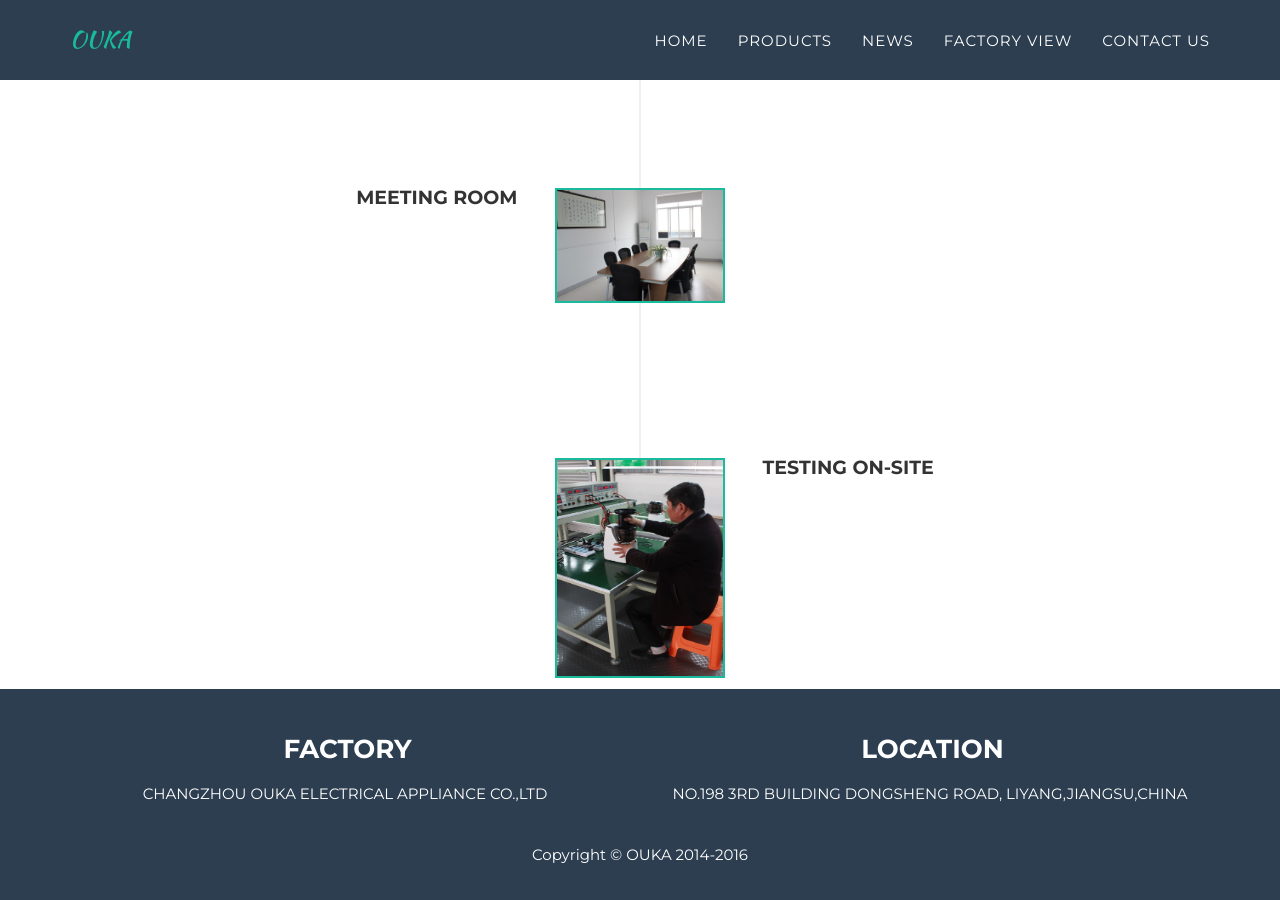
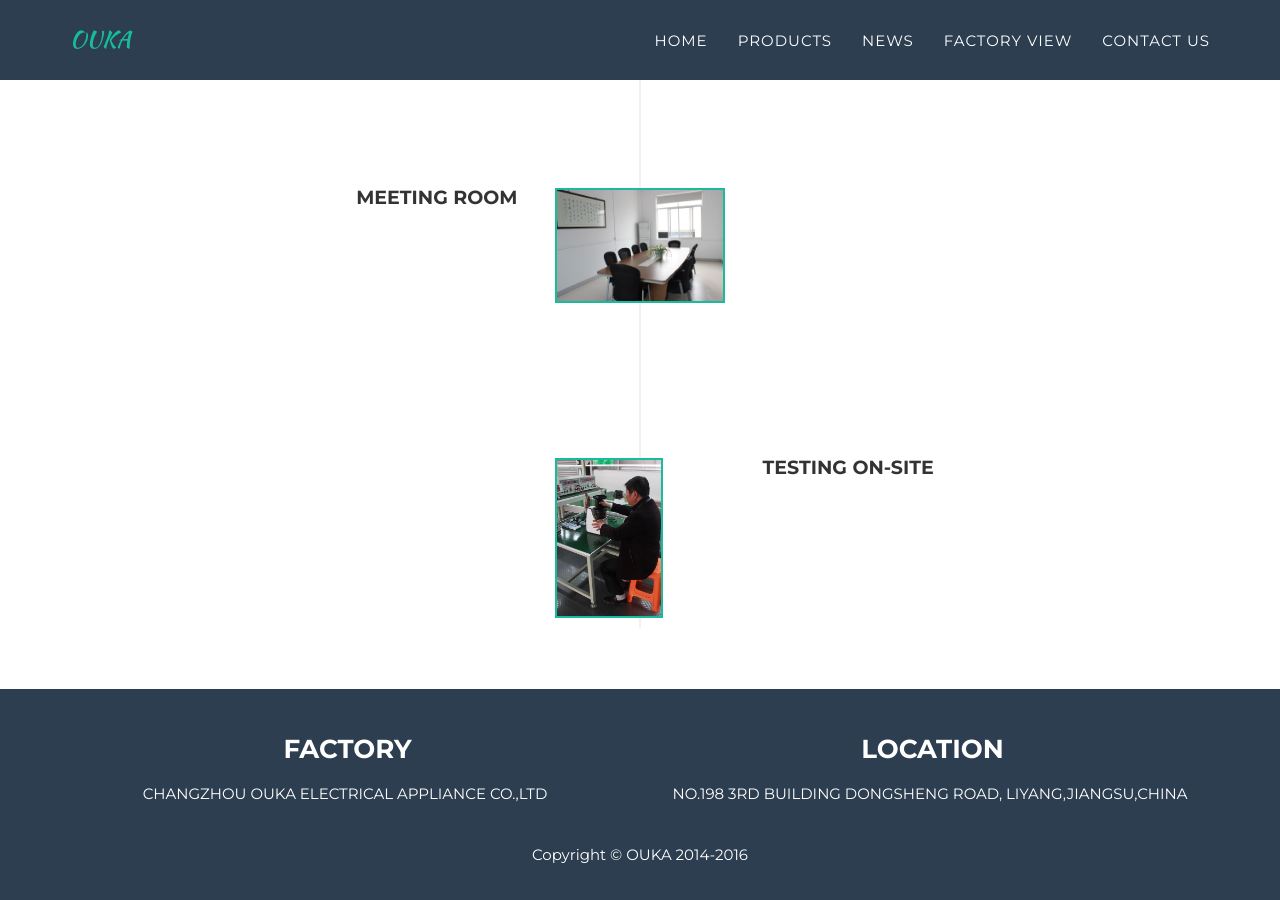
Before and after one commit to easyui/easyui.github.io, a Jekyll site: the page built from factoryview.md, in a window 1280 px wide and 900 px high, scrolled down 2528 px. Built offline with Jekyll 4.4.1, drawn with Linux system fonts in a browser that asks for light colours; some web fonts are replaced; comment, search, counter and statistics services are not loaded.

Commit message:
<img class="img-responsive" src="{{ post.url | prepend: site.baseurl }}/img/factoryview/Testing On-site.jpg" alt="" style="border: 2px solid #18bc9c; height:160px" >

```diff
--- a/_includes/about.html
+++ b/_includes/about.html
@@ -108,7 +108,7 @@
                         </li>
                         <li  class="timeline-inverted">
                             <div class="timeline-image">
-                                <img class="img-responsive" src="{{ post.url | prepend: site.baseurl }}/img/factoryview/Testing On-site.jpg" alt="" style="border: 2px solid #18bc9c;width:200px; height:220px" >
+                                <img class="img-responsive" src="{{ post.url | prepend: site.baseurl }}/img/factoryview/Testing On-site.jpg" alt="" style="border: 2px solid #18bc9c; height:160px" >
                             </div>
                             <div class="timeline-panel">
                                 <div class="timeline-heading">
```
